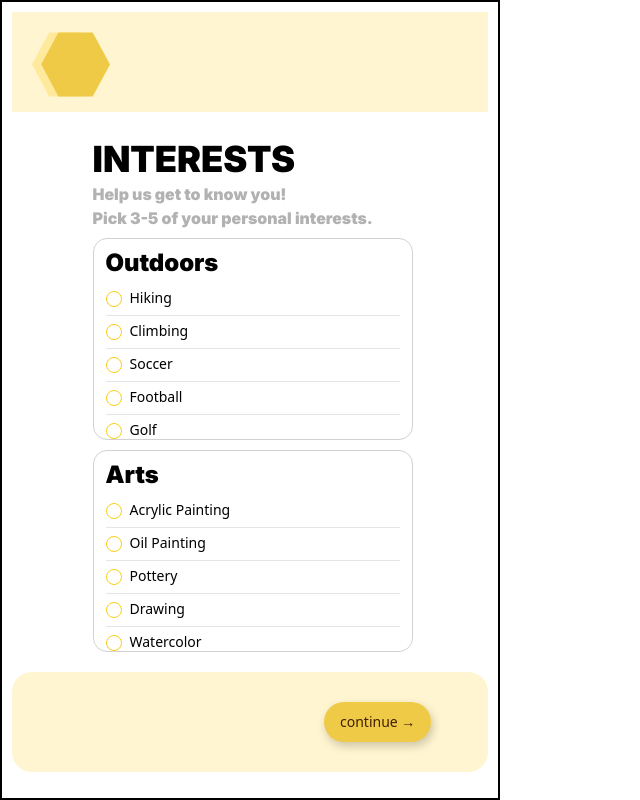
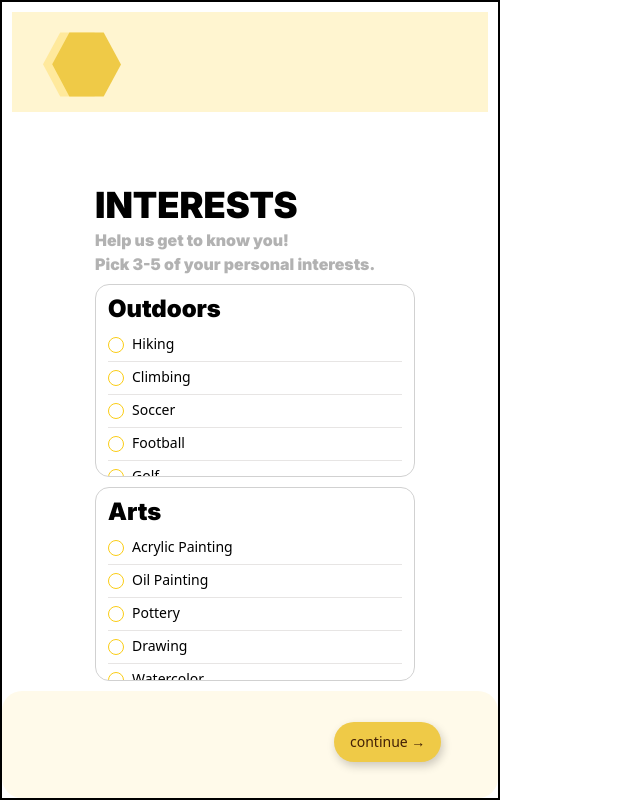
Before and after one commit to elhagen13/CSC484, a React (Create React App) app: page /create-account/interests in a window 1280 px wide. Shown: the whole page, without its empty margins (0-640 px from the left). Built offline with nearby package versions, Linux system fonts and the light colour scheme.

Commit message:
reusable top header for consistency between interests and profilphoto page

```diff
--- /dev/null
+++ b/src/components/TopHeader.tsx
@@ -0,0 +1,45 @@
+const TopHeader = () => {
+  return (
+    <div
+      style={{
+        width: "100%",
+        padding: 10,
+        flexDirection: "column",
+        alignItems: "center",
+        gap: 8,
+        display: "inline-flex",
+      }}
+    >
+      <div
+        style={{
+          width: "100%",
+          height: 100,
+          paddingLeft: 31,
+          paddingRight: 31,
+          paddingTop: 8,
+          paddingBottom: 8,
+          background: "#FFF5D0",
+          justifyContent: "space-between",
+          alignItems: "center",
+          display: "inline-flex",
+        }}
+      >
+        <div style={{ width: 78, height: 61, position: "relative" }}>
+          <div
+            style={{
+              width: 78,
+              height: "50%",
+              left: 0,
+              top: 0,
+              position: "absolute",
+            }}
+          >
+            <img src="/logo.svg" />
+          </div>
+        </div>
+      </div>
+      <div style={{ width: "100%", height: 38 }} />
+    </div>
+  );
+};
+export default TopHeader;
--- a/src/pages/Interests.tsx
+++ b/src/pages/Interests.tsx
@@ -5,6 +5,7 @@ import { useNavigate } from "react-router-dom";
 import { Checkbox } from "@/components/ui/checkbox";
 import { ScrollArea } from "@/components/ui/scroll-area";
 import { Separator } from "@/components/ui/separator";
+import TopHeader from "@/components/TopHeader";
 
 function Interests() {
   const navigate = useNavigate();
@@ -13,38 +14,19 @@ function Interests() {
   };
   return (
     <div
-      style={{width: "100%",
+      style={{
+        width: "100%",
         height: "100%",
-        padding: 10,
-        background: "white",
         flexDirection: "column",
-        justifyContent: "flex-start",
         alignItems: "center",
-        gap: 10,
         display: "inline-flex",
       }}
     >
+      <TopHeader></TopHeader>
       <div
         style={{
-          alignSelf: "stretch",
-          height: 100,
-          paddingLeft: 20,
-          paddingRight: 20,
-          background: "#FFF5D0",
-          justifyContent: "flex-start",
-          alignItems: "center",
-          gap: 10,
-          display: "inline-flex",
-        }}
-      >
-        <div style={{ width: 78, height: 61, position: "relative" }}>
-          <img src="/logo.svg" />
-        </div>
-      </div>
-      <div
-        style={{
-          width: 335,
-          height: 540,
+          width: 330,
+          height: 704,
           padding: 10,
           borderRadius: 1,
           overflow: "hidden",
@@ -254,12 +236,12 @@ function Interests() {
       <div
         style={{
           width: "100%",
-          height: 100,
+          height: 139,
           paddingLeft: 20,
           paddingRight: 20,
           paddingTop: 10,
           paddingBottom: 10,
-          background: "#FFF5D0",
+          background: "#FFFAEA",
           borderRadius: 20,
           overflow: "hidden",
           justifyContent: "flex-end",
--- a/src/pages/ProfilePhoto.tsx
+++ b/src/pages/ProfilePhoto.tsx
@@ -1,3 +1,4 @@
+import TopHeader from "@/components/TopHeader";
 import { Button } from "@/components/ui/button";
 import { Input } from "@/components/ui/input";
 import { useNavigate } from "react-router-dom";
@@ -13,43 +14,13 @@ function ProfilePhoto() {
       style={{
         width: "100%",
         height: "100%",
-        padding: 10,
         flexDirection: "column",
-        justifyContent: "flex-start",
         alignItems: "center",
-        gap: 8,
         display: "inline-flex",
       }}
     >
-      <div
-        style={{
-          width: "100%",
-          height: 150,
-          paddingLeft: 31,
-          paddingRight: 31,
-          paddingTop: 8,
-          paddingBottom: 8,
-          background: "#FFF5D0",
-          justifyContent: "space-between",
-          alignItems: "center",
-          display: "inline-flex",
-        }}
-      >
-        <div style={{ width: 78, height: 61, position: "relative" }}>
-          <div
-            style={{
-              width: 78,
-              height: "50%",
-              left: 0,
-              top: 0,
-              position: "absolute",
-            }}
-          >
-            <img src="/logo.svg" />
-          </div>
-        </div>
-      </div>
-      <div style={{ width: "100%", height: 38 }} />
+      <TopHeader></TopHeader>
+
       <div
         style={{
           width: 330,
@@ -69,6 +40,7 @@ function ProfilePhoto() {
             fontSize: 36,
             fontFamily: "Inter",
             fontWeight: "900",
+            alignItems: "center",
             wordWrap: "break-word",
           }}
         >
```
Also changed, not shown: src/components/ui/form.tsx (+48 -47 lines).
